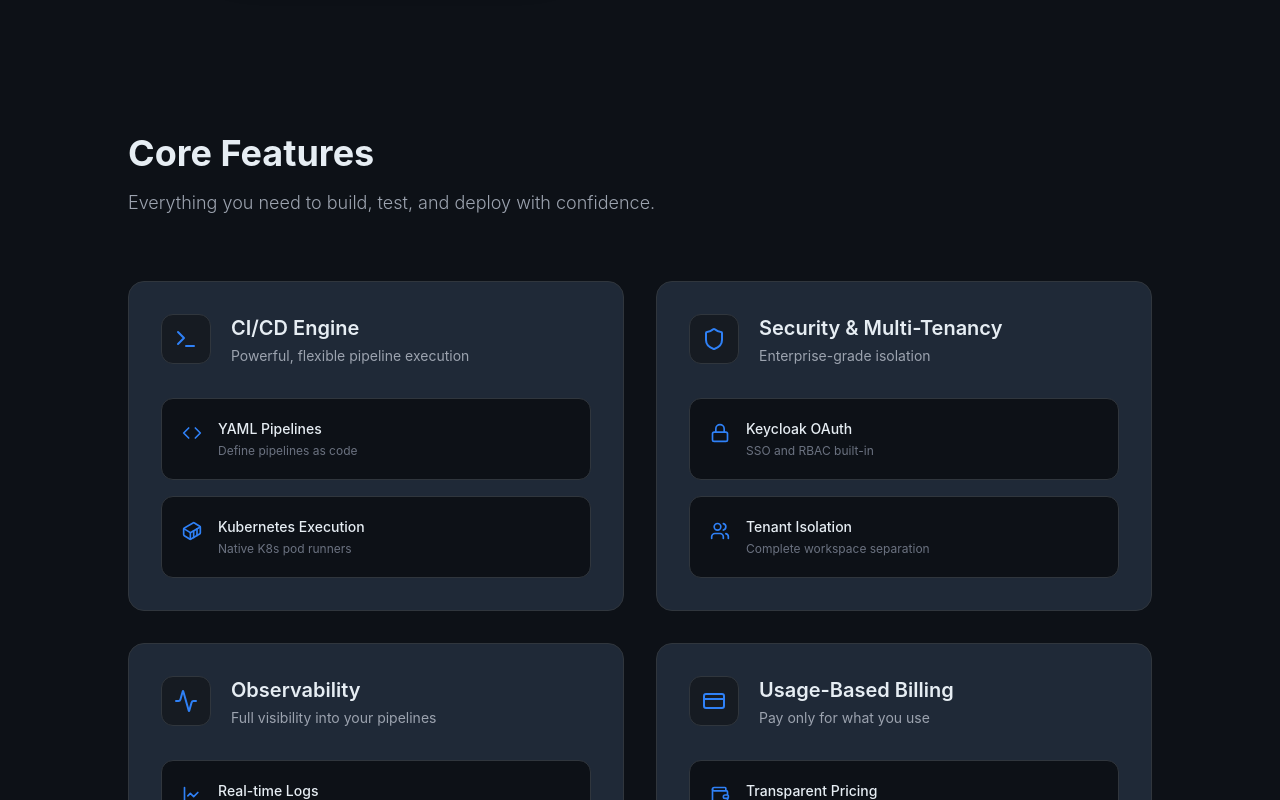
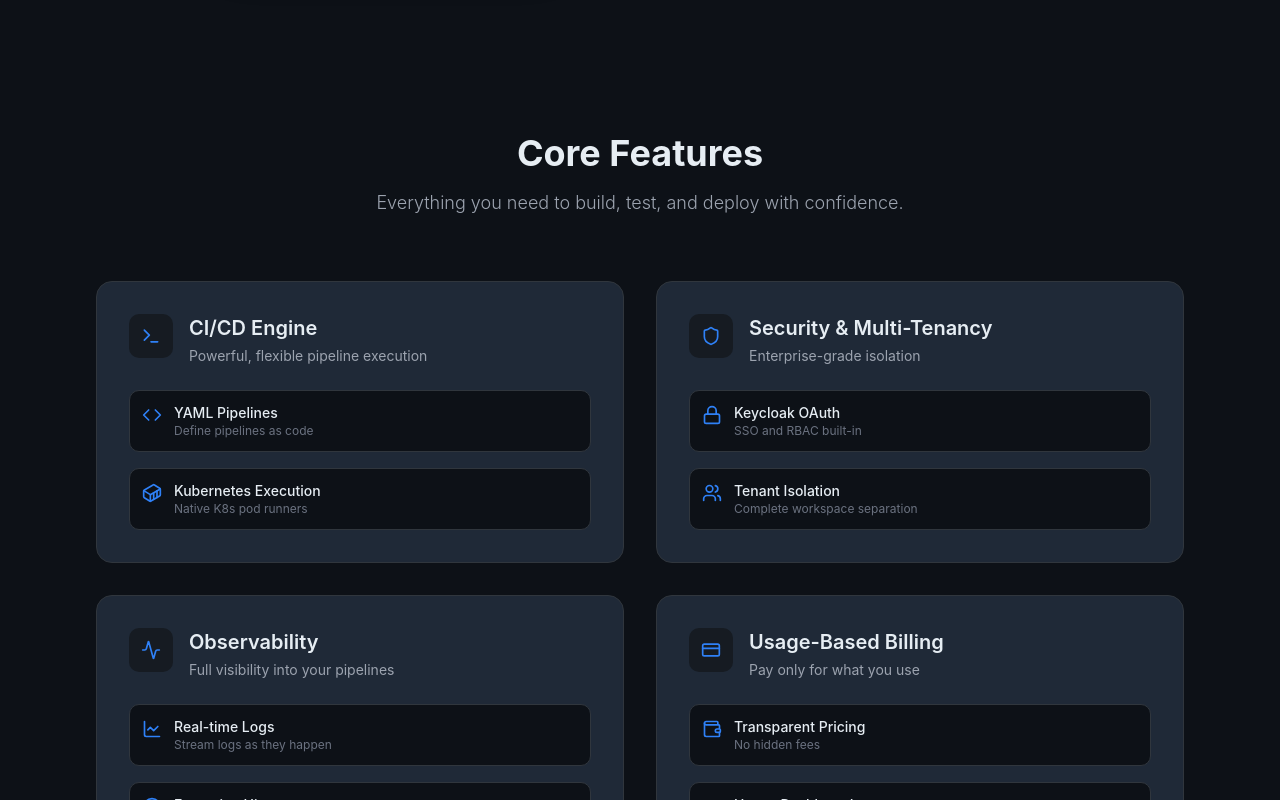
Before and after one commit to Dinah-02/FluxForged, a React (Vite) app: page / in a window 1280 px wide. Shown: the part 1760-2560 px from the top of the page. Built offline with nearby package versions, Linux system fonts and the light colour scheme; the HTML template or start-up script is replaced by a standard one.

Commit message:
Features styling updated

```diff
--- a/src/components/landing/CoreFeatures.tsx
+++ b/src/components/landing/CoreFeatures.tsx
@@ -1,7 +1,3 @@
-"use client"
-
-import React, { useState, useEffect } from 'react';
-import { motion } from "framer-motion";
 import {
   Terminal,
   Shield,
@@ -58,53 +54,51 @@ const featureCategories = [
 
 const CoreFeatures = () => {
   return (
-    <section id="features" className="py-24 relative bg-[#0D1117]">
-      <div className="container mx-auto px-12 md:px-24 lg:px-32 relative z-10">
+    <section id="features" style={{ backgroundColor: '#0D1117' }} className="py-24 relative">
+      <div className="section-container px-6 md:px-24">
 
-        {/* Section Header - Left Aligned */}
-        <div className="mb-16">
-          <h2 className="text-3xl sm:text-4xl font-bold mb-4 text-[#E6EDF3]">
-            Core Features
-          </h2>
-          <p className="text-[#9CA3AF] text-lg max-w-2xl font-light">
+        {/* Section Header */}
+        <div className="text-center mb-16">
+          <h2 style={{ color: '#E6EDF3' }} className="text-3xl sm:text-4xl font-bold mb-4">Core Features</h2>
+          <p style={{ color: '#9CA3AF' }} className="text-lg max-w-2xl mx-auto font-light">
             Everything you need to build, test, and deploy with confidence.
           </p>
         </div>
 
-        {/* Features Grid */}
+        {/* Grid with Hover Outline Logic */}
         <div className="grid grid-cols-1 md:grid-cols-2 gap-8">
           {featureCategories.map((category) => (
             <div
               key={category.title}
               style={{ backgroundColor: '#1F2937', borderColor: '#30363D' }}
-              className="p-8 rounded-2xl border transition-all duration-300 hover:border-[#2F81F7]/50 group"
+              className="border p-8 rounded-2xl group transition-colors duration-300 hover:border-[#2F81F7]/50"
             >
               {/* Category Header */}
-              <div className="flex items-start gap-5 mb-8">
+              <div className="flex items-start gap-4 mb-6">
                 <div
-                  style={{ backgroundColor: '#161B22', borderColor: '#30363D' }}
-                  className="p-3 rounded-xl border text-[#2F81F7] group-hover:scale-110 transition-transform duration-300"
+                  style={{ backgroundColor: '#161B22' }}
+                  className="p-3 rounded-lg text-[#2F81F7] group-hover:bg-[#2F81F7]/10 transition-colors"
                 >
-                  <category.icon className="w-6 h-6" />
+                  <category.icon className="w-5 h-5" />
                 </div>
                 <div>
-                  <h3 className="text-xl font-semibold mb-1 text-[#E6EDF3]">{category.title}</h3>
-                  <p className="text-[#9CA3AF] text-sm">{category.description}</p>
+                  <h3 style={{ color: '#E6EDF3' }} className="text-xl font-semibold mb-1">{category.title}</h3>
+                  <p style={{ color: '#9CA3AF' }} className="text-sm">{category.description}</p>
                 </div>
               </div>
 
-              {/* Nested Feature Cards */}
+              {/* Inner Cards with Matching Borders */}
               <div className="space-y-4">
                 {category.features.map((feature) => (
                   <div
                     key={feature.name}
                     style={{ backgroundColor: '#0D1117', borderColor: '#30363D' }}
-                    className="flex items-start gap-4 p-5 rounded-xl border transition-colors hover:border-[#2F81F7]/30"
+                    className="flex items-start gap-3 p-3 rounded-lg border transition-colors group-hover:border-[#2F81F7]/20"
                   >
-                    <feature.icon className="w-5 h-5 text-[#2F81F7] mt-1" />
+                    <feature.icon className="w-5 h-5 text-[#2F81F7] mt-0.5" />
                     <div>
-                      <div className="font-medium text-sm text-[#E6EDF3]">{feature.name}</div>
-                      <div className="text-[#6B7280] text-xs mt-1">{feature.desc}</div>
+                      <div style={{ color: '#E6EDF3' }} className="font-medium text-sm">{feature.name}</div>
+                      <div style={{ color: '#6B7280' }} className="text-xs">{feature.desc}</div>
                     </div>
                   </div>
                 ))}
```
